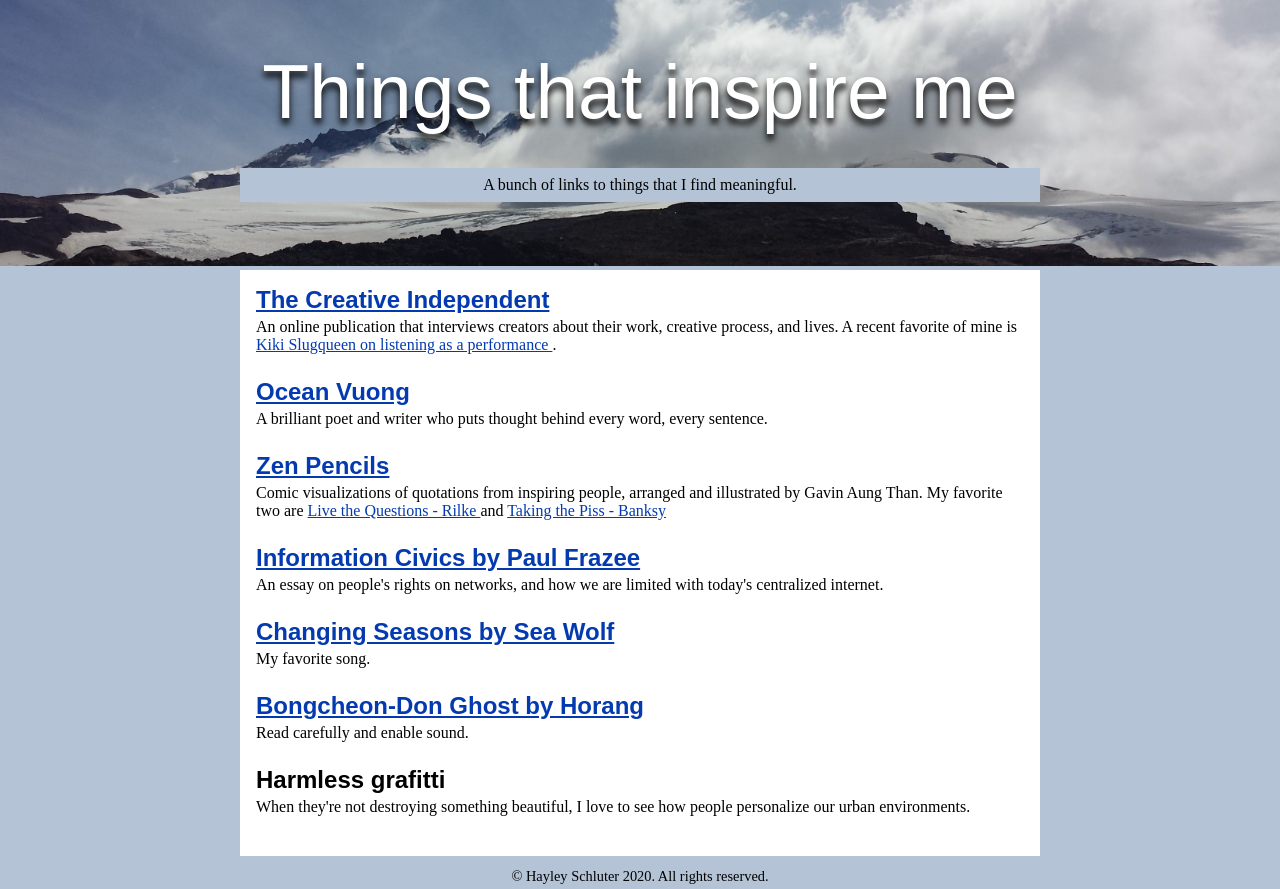
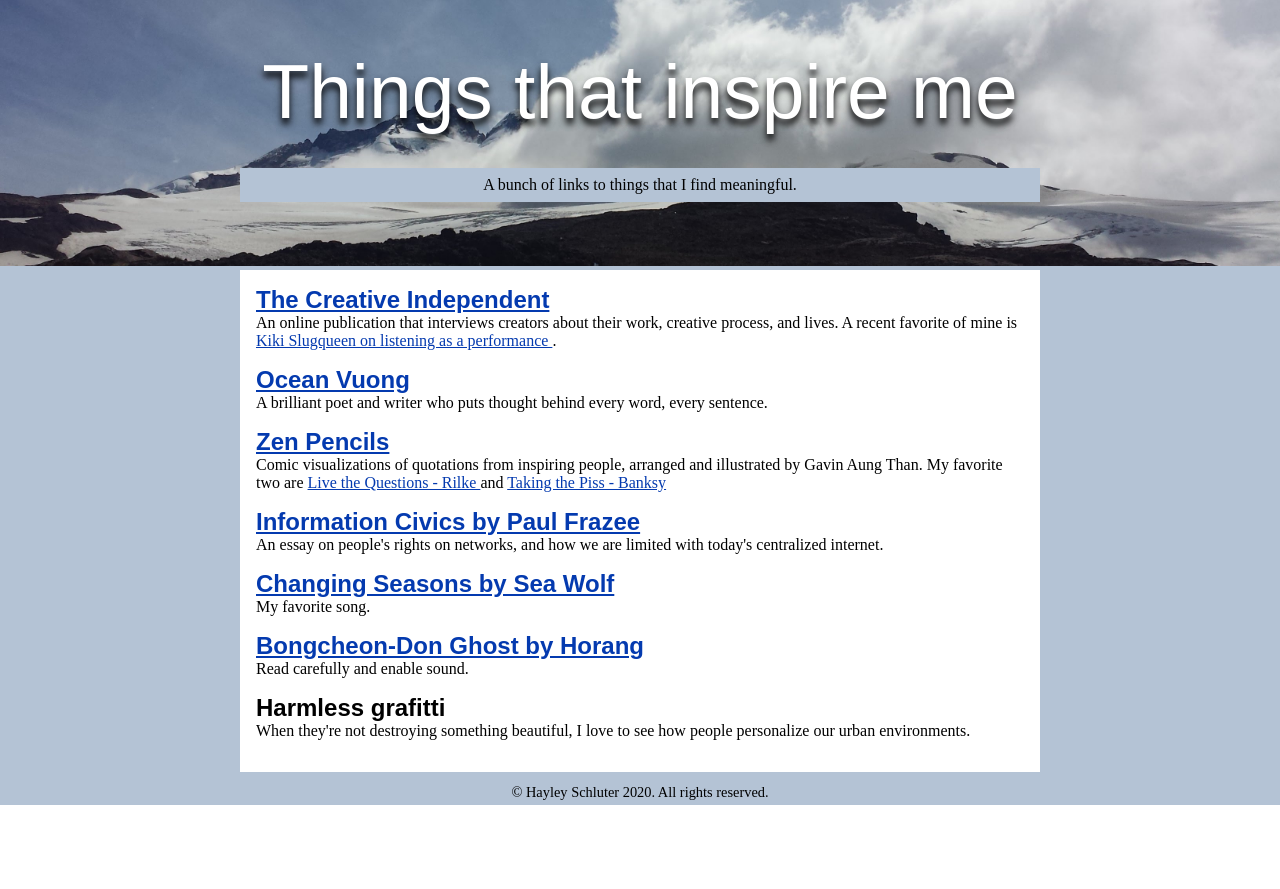
Before and after one commit to Hydriad/hydriad.github.io, a PHP site: page /update/inspiration.php in a window 1280 px wide. Shown: the part 24-913 px from the top of the page. After the commit the page ends 829 px from the top, so only its background shows below. Run offline with PHP 8.4, Linux system fonts and the light colour scheme; some web fonts are replaced.

Commit message:
consolidate styles of anchors and paragraphs

```diff
--- a/update/inspiration.php
+++ b/update/inspiration.php
@@ -16,7 +16,7 @@
                     <h3><a href="https://thecreativeindependent.com/" target="_blank">
                         The Creative Independent
                     </a></h3>
-                    <p class="desc">
+                    <p>
                         An online publication that interviews creators about their work, creative process, and lives. A recent favorite of mine is
                         <a href="https://thecreativeindependent.com/people/drag-queen-and-intuitive-reader-kiki-slugqueen-on-listening-as-performance/" target="_blank">
                             Kiki Slugqueen on listening as a performance
@@ -27,13 +27,13 @@
                     <h3><a href="https://www.oceanvuong.com/" target="_blank">
                         Ocean Vuong
                     </a></h3>
-                    <p class="desc">A brilliant poet and writer who puts thought behind every word, every sentence.</p>
+                    <p>A brilliant poet and writer who puts thought behind every word, every sentence.</p>
                 </li>
                 <li>
                     <h3><a href="https://zenpencils.com/" target="_blank">
                         Zen Pencils
                     </a></h3>
-                    <p class="desc">
+                    <p>
                         Comic visualizations of quotations from inspiring people, arranged and illustrated by Gavin Aung Than. My favorite two are
                         <a href="https://zenpencils.com/comic/rilke/" target="_blank">
                             Live the Questions - Rilke
@@ -48,7 +48,7 @@
                     <h3><a href="https://infocivics.com/" target="_blank">
                         Information Civics by Paul Frazee
                     </a></h3>
-                    <p class="desc">
+                    <p>
                         An essay on people's rights on networks, and how we are limited with today's centralized internet.
                     </p>
                 </li>
@@ -56,17 +56,17 @@
                     <h3><a href="https://www.youtube.com/watch?v=nsi0wScnZlk" target="_blank">
                         Changing Seasons by Sea Wolf
                     </a></h3>
-                    <p class="desc">My favorite song.</p>
+                    <p>My favorite song.</p>
                 </li>
                 <li>
                     <h3><a href="https://www.webtoons.com/en/thriller/chiller/bongcheon-dong-ghost-horang/viewer?title_no=536&episode_no=22" target="_blank">
                         Bongcheon-Don Ghost by Horang
                     </a></h3>
-                    <p class="desc">Read carefully and enable sound.</p>
+                    <p>Read carefully and enable sound.</p>
                 </li>
                 <li>
                     <h3>Harmless grafitti</h3>
-                    <p class="desc">
+                    <p>
                         When they're not destroying something beautiful, I love to see how people personalize our urban environments.
                     </p>
                 </li>
--- a/update/projects.php
+++ b/update/projects.php
@@ -12,7 +12,7 @@
             <h1>Art & Projects</h1>
             <p>I've dabbled in a lot of artistic pursuits, but have lately found joy in making...</p>
         </header>
-        <section class=".content-full-width wrapper no-shrink">
+        <section class="content-full-width wrapper no-shrink">
             <section class="fixed-left-nav">
                 <ul>
                     <li><a onclick="switchCategory('bracelets')">Friendship bracelets</a></li>
--- a/update/resources/inspiration.css
+++ b/update/resources/inspiration.css
@@ -14,16 +14,3 @@
 	margin: 0;
 	padding: 0;
 }
-
-.inspiration ul li a {
-	color: #043aaf;
-}
-
-.inspiration ul li a:hover {
-	color: #467aed;
-}
-
-.inspiration ul li .desc {
-	margin-top: .25rem;
-	margin-bottom: 1.5rem;
-}
--- a/update/resources/linkPages.css
+++ b/update/resources/linkPages.css
@@ -19,7 +19,3 @@
 .career header p {
 	background-color: #f7e1af;
 }
-
-.career .content p {
-	margin-top: 0;
-}
--- a/update/resources/styles.css
+++ b/update/resources/styles.css
@@ -27,10 +27,6 @@ nav ul li {
 
 nav ul li a {
     text-decoration: none;
-    color: darkgreen;
-}
-nav ul li a:hover {
-    color: green;
 }
 
 header {
@@ -61,10 +57,22 @@ h3 {
     font-weight: bold;
 }
 
+a {
+    color: #043aaf;
+}
+a:hover {
+    color: #467aed;
+}
+.content p,
+.content-full-width p {
+    margin-top: 0;
+}
+
 header p {
     padding: .5rem;
     color: black;
     width: calc(60% + 1rem);
+    max-width: 49rem; /* max width of .content plus 1 for padding */
     margin: 2rem auto;
 }
 
@@ -76,6 +84,7 @@ header p {
 .content {
     flex-grow: 1; /* for keeping footer on bottom */
     width: 60%;
+    max-width: 48rem;
     background-color: white;
     margin: .25rem auto .25rem auto;
     padding: 1rem;
--- a/update/resources/travel.css
+++ b/update/resources/travel.css
@@ -9,10 +9,6 @@
 	margin-top: .5rem;
 }
 
-.travel a {
-	color: #5a086d;
-}
-
 .travel,
 .travel nav {
 	background-color: #e5c6ec;
```
Also changed, not shown: update/resources/projects.css (+0 -12 lines).
